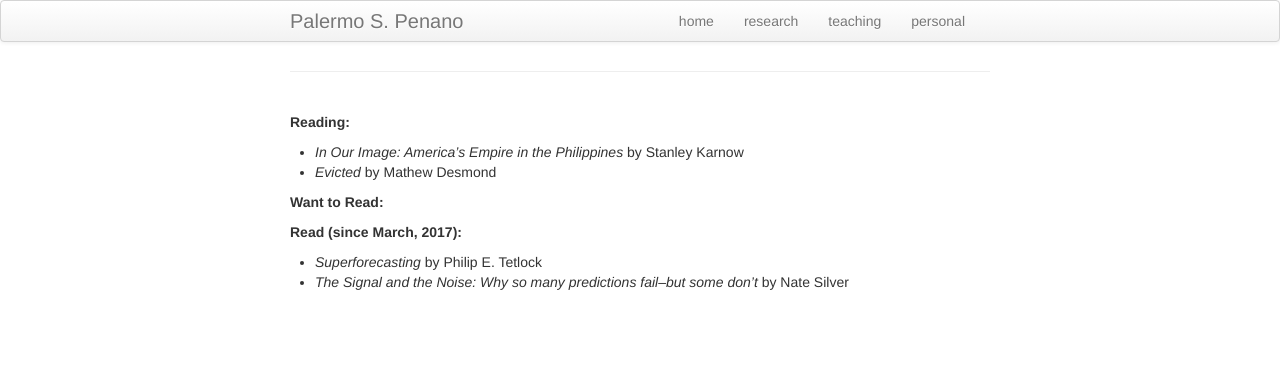
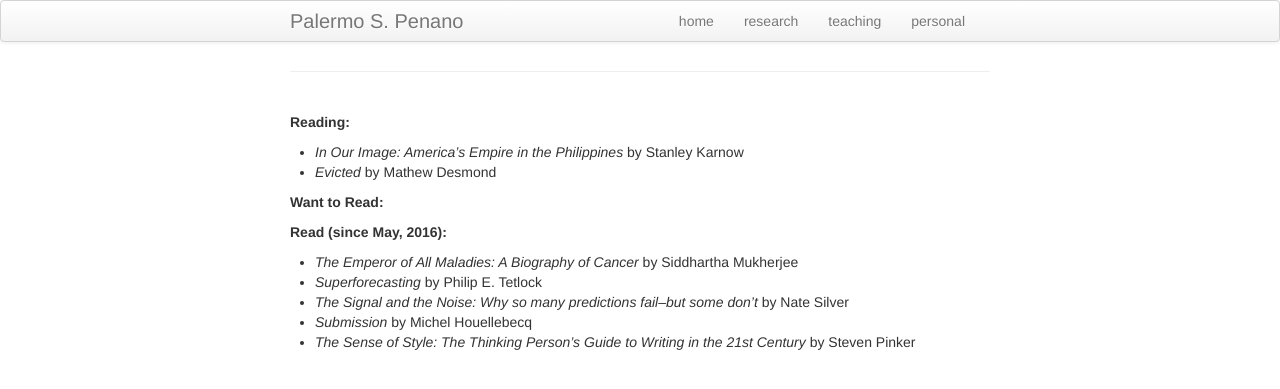
Before and after one commit to palpen/palermopenano, a Jekyll site: the page built from pages/books.md, in a window 1280 px wide. Shown: the top 389 px of the page. Built offline with Jekyll 4.4.1, drawn with Linux system fonts in a browser that asks for light colours.

Commit message:
update books

```diff
--- a/pages/books.md
+++ b/pages/books.md
@@ -10,6 +10,9 @@ description: books read
 ##### Want to Read:
 
 
-##### Read (since March, 2017):
+##### Read (since May, 2016):
+- _The Emperor of All Maladies: A Biography of Cancer_ by Siddhartha Mukherjee
 - _Superforecasting_ by Philip E. Tetlock
 - _The Signal and the Noise: Why so many predictions fail--but some don't_ by Nate Silver
+- _Submission_ by Michel Houellebecq
+- _The Sense of Style: The Thinking Person's Guide to Writing in the 21st Century_ by Steven Pinker
```
